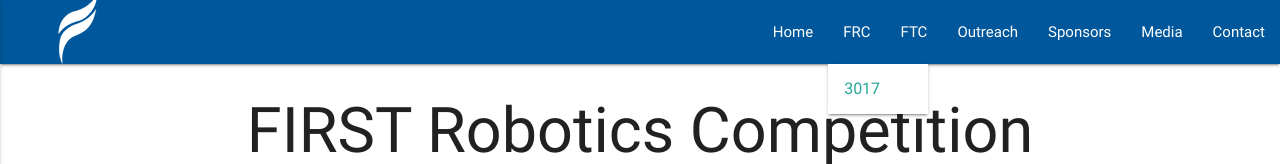
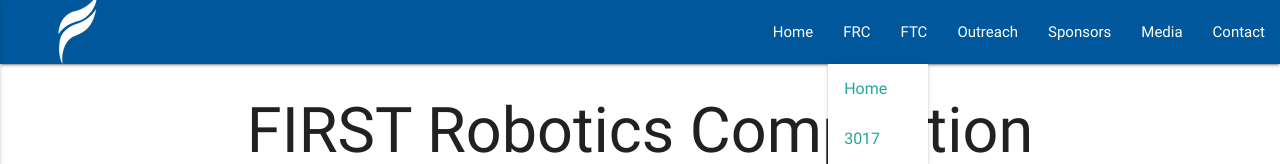
Before and after one commit to FLHSRobotics/flhsrobotics2, an Angular app: page /frc/0 in a window 1280 px wide. Both pictures are taken after a click on the link "FRC". Shown: the top 164 px of the page. Built offline with nearby package versions, Linux system fonts and the light colour scheme.

Commit message:
fix navbar

```diff
--- a/src/app/frc/frc.component.html
+++ b/src/app/frc/frc.component.html
@@ -22,5 +22,7 @@
   </div>
 </div>
 <div class="container" *ngIf="teamId != '0'">
-  FRC WORKS
+  Frc Component works!
+  <br>
+  Frc Team Number:{{teamId}}
 </div>
--- a/src/app/ftc/ftc.component.html
+++ b/src/app/ftc/ftc.component.html
@@ -20,5 +20,7 @@
   </div>
 </div>
 <div class="container" *ngIf="teamId !== '0'">
-
+  ftc component works!
+  <br>
+  ftc team Number {{teamId}}
 </div>
--- a/src/app/partical/navbar/navbar.component.html
+++ b/src/app/partical/navbar/navbar.component.html
@@ -6,11 +6,13 @@
       <li><a routerLink="/">Home</a></li>
       <li><a data-activates='dropdown-frc' class="dropdown-button">FRC</a>
         <ul id='dropdown-frc' class="dropdown-content" style="margin-top: 64px;">
+          <li><a routerLink="/frc/0">Home</a></li>
           <li><a routerLink="/frc/3017">3017</a></li>
         </ul>
       </li>
       <li><a data-activates='dropdown-ftc' class="dropdown-button">FTC</a>
         <ul id='dropdown-ftc' class="dropdown-content" style="margin-top: 64px;">
+          <li><a routerLink="/ftc/0">Home</a></li>
           <li><a routerLink="/ftc/3017">3006</a></li>
           <li><a routerLink="/ftc/4780">4780</a></li>
           <li><a routerLink="/ftc/4781">4781</a></li>
@@ -19,7 +21,7 @@
           <li><a routerLink="/ftc/4784">4784</a></li>
           <li><a routerLink="/ftc/4785">4785</a></li>
           <li><a routerLink="/ftc/4995">4995</a></li>
-          <li><a routerLink="/ftc/staff">staff</a></li>
+          <li><a routerLink="/ftc/staff">Staff</a></li>
         </ul>
       </li>
       <li><a routerLink="/outreach">Outreach</a></li>
@@ -31,11 +33,13 @@
       <li><a routerLink="/">Home</a></li>
       <li><a data-activates='dropdown-frc-m' class="dropdown-button">FRC</a>
         <ul id='dropdown-frc-m' class="dropdown-content" style="margin-top: 64px;">
+          <li><a routerLink="/ftc/0">Home</a></li>
           <li><a routerLink="/frc/3017">3017</a></li>
         </ul>
       </li>
       <li><a data-activates='dropdown-ftc-m' class="dropdown-button">FTC</a>
         <ul id='dropdown-ftc-m' class="dropdown-content" style="margin-top: 64px;">
+          <li><a routerLink="/ftc/0">Home</a></li>
           <li><a routerLink="/ftc/3017">3006</a></li>
           <li><a routerLink="/ftc/4780">4780</a></li>
           <li><a routerLink="/ftc/4781">4781</a></li>
@@ -44,7 +48,7 @@
           <li><a routerLink="/ftc/4784">4784</a></li>
           <li><a routerLink="/ftc/4785">4785</a></li>
           <li><a routerLink="/ftc/4995">4995</a></li>
-          <li><a routerLink="/ftc/staff">staff</a></li>
+          <li><a routerLink="/ftc/staff">Staff</a></li>
         </ul>
       </li>
       <li><a routerLink="/outreach">Outreach</a></li>
```
Also changed, not shown: 21 other files (tests, documents, lock files or other folders).
